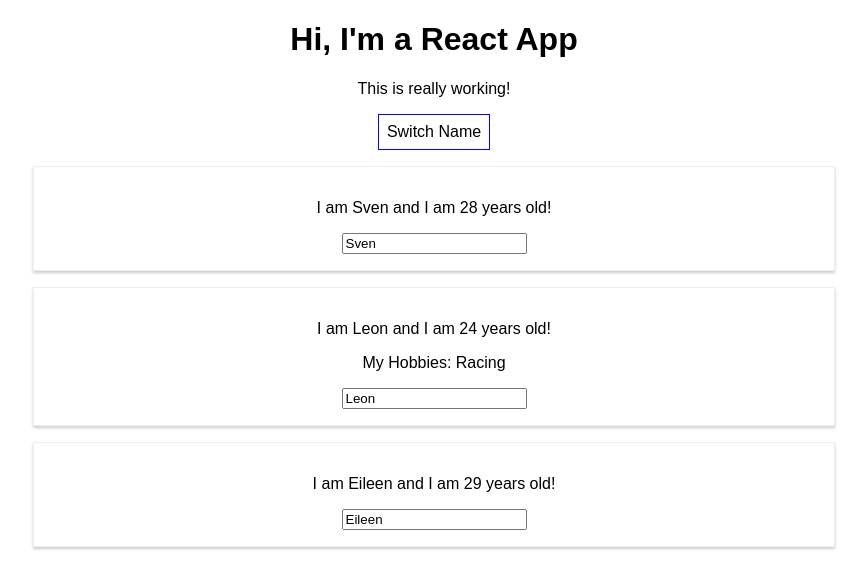
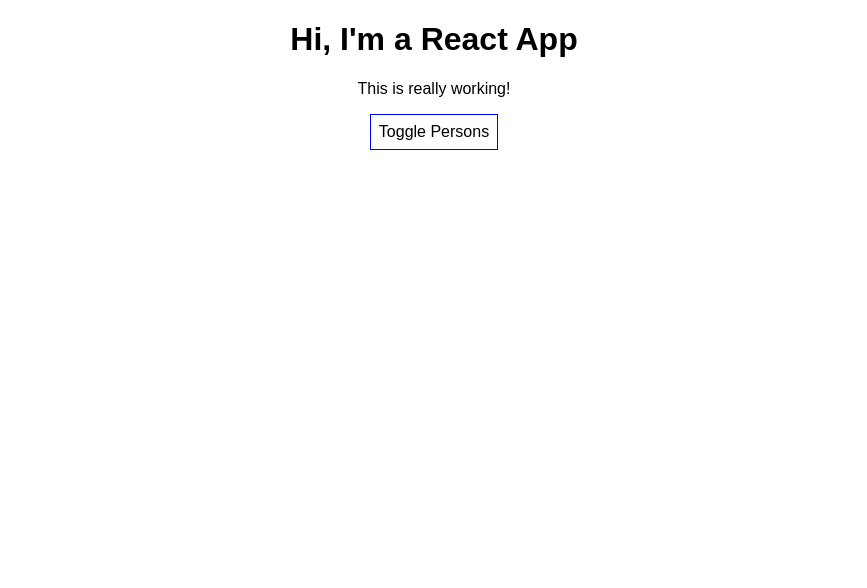
Before and after one commit to skusebauch/react-app, a React (Create React App) app: page / in a window 1280 px wide. Shown: the top 588 px of the page, without its empty margins (206-1073 px from the left). Built offline with nearby package versions, Linux system fonts and the light colour scheme.

Commit message:
toggle Persons

```diff
--- a/src/App.js
+++ b/src/App.js
@@ -10,6 +10,7 @@
       { name: "Eileen", age: 29 },
     ],
     otherState: "some other value",
+    showPersons: false,
   };
 
   switchNameHandler = (newName) => {
@@ -34,6 +35,11 @@
     });
   };
 
+  togglePersonsHandler = () => {
+    const doesShow = this.state.showPersons;
+    this.setState({ showPersons: !doesShow });
+  };
+
   render() {
     const style = {
       backgroundColor: "white",
@@ -47,12 +53,11 @@
       <div className="App">
         <h1>Hi, I'm a React App</h1>
         <p>This is really working!</p>
-        <button
-          style={style}
-          onClick={() => this.switchNameHandler("Sven Kusebauch!!")}
-        >
-          Switch Name
+        <button style={style} onClick={this.togglePersonsHandler}>
+          Toggle Persons
         </button>
+        {this.state.showPersons ? (
+          <div>
             <Person
               name={this.state.persons[0].name}
               age={this.state.persons[0].age}
@@ -70,6 +75,8 @@
               age={this.state.persons[2].age}
             />
           </div>
+        ) : null}
+      </div>
     );
     // return React.createElement('div', {className: 'App'}, React.createElement('h1', null, 'Does this work now?'));
   }
```
Lines whose indentation alone changed are shown as unchanged.
